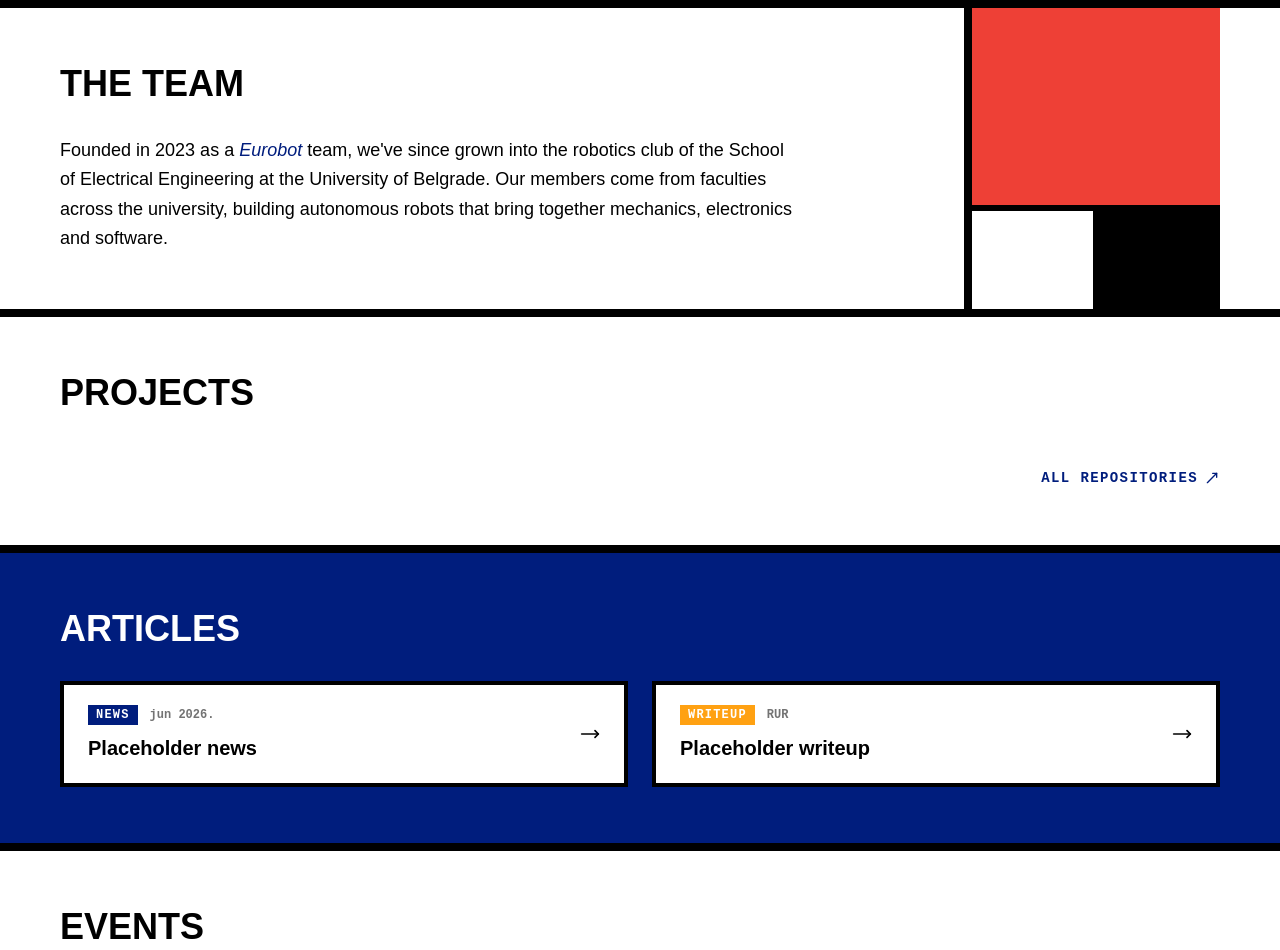
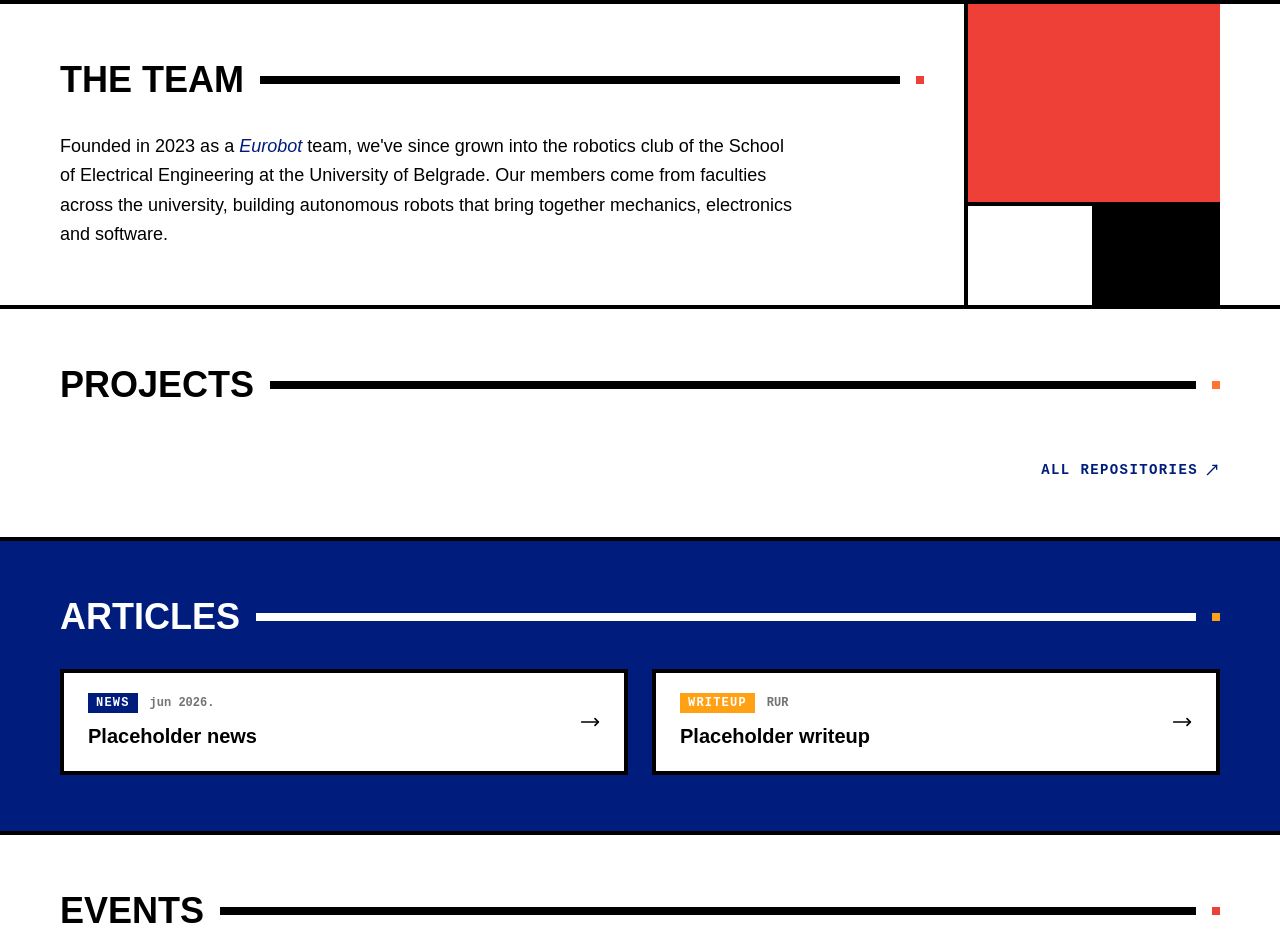
Before and after one commit to rurrobotics/rurrobotics.github.io, an Astro site: page /sr in a window 1280 px wide. Shown: the top 950 px of the page. Built offline with nearby package versions, Linux system fonts and the light colour scheme; Astro itself is replaced by a stand-in of ours; some packages are replaced by stand-ins of ours.

Commit message:
feat: make every border same size and add title decorative lines

```diff
--- a/src/components/about/AboutSection.astro
+++ b/src/components/about/AboutSection.astro
@@ -18,7 +18,7 @@ import SectionTitle from "@components/common/SectionTitle.astro";
 			</p>
 		</div>
 		<div
-			class="hidden lg:grid grid-cols-2 grid-rows-[2fr_1fr] gap-1.5 border-l-8 bg-foreground lg:-my-14"
+			class="hidden lg:grid grid-cols-2 grid-rows-[2fr_1fr] gap-1 border-l-4 bg-foreground lg:-my-14"
 		>
 			<div class="col-span-2 bg-primary"></div>
 			<div class="bg-background"></div>
--- a/src/components/articles/ArticlesSection.astro
+++ b/src/components/articles/ArticlesSection.astro
@@ -13,7 +13,7 @@ const articles = (await getArticles(locale)).filter(
 ---
 
 <Section id="articles" color="tertiary">
-	<SectionTitle>Articles</SectionTitle>
+	<SectionTitle color="secondary">Articles</SectionTitle>
 	{
 		articles.length === 0 ? (
 			<p class="font-mono text-sm text-muted">No articles yet.</p>
--- a/src/components/common/Section.astro
+++ b/src/components/common/Section.astro
@@ -9,7 +9,7 @@ const { id, color } = Astro.props;
 
 <section
 	{id}
-	class="border-t-8"
+	class="border-t-4"
 	style={color &&
 		`background: var(--${color}); color: var(--${color}-foreground)`}
 >
--- a/src/components/common/SectionTitle.astro
+++ b/src/components/common/SectionTitle.astro
@@ -1,16 +1,16 @@
 ---
 interface Props {
 	class?: string;
+	color?: "primary" | "secondary" | "accent" | "tertiary";
 }
 
-const { class: className } = Astro.props;
+const { class: className, color = "primary" } = Astro.props;
 ---
 
-<h2
-	class:list={[
-		"font-display font-bold text-3xl sm:text-4xl uppercase mb-6 sm:mb-8",
-		className,
-	]}
->
-	<slot />
-</h2>
+<div class:list={["flex items-center gap-4 mb-6 sm:mb-8", className]}>
+	<h2 class="font-display font-bold text-3xl sm:text-4xl uppercase">
+		<slot />
+	</h2>
+	<div class="h-2 flex-1 bg-current"></div>
+	<div class="size-2 shrink-0" style={`background: var(--${color})`}></div>
+</div>
--- a/src/components/projects/ProjectsSection.astro
+++ b/src/components/projects/ProjectsSection.astro
@@ -10,7 +10,7 @@ const colors = ["primary", "secondary", "tertiary", "accent"] as const;
 ---
 
 <Section id="projects">
-	<SectionTitle>Projects</SectionTitle>
+	<SectionTitle color="accent">Projects</SectionTitle>
 	<div
 		class="grid pt-1 pl-1"
 		style="grid-template-columns: repeat(auto-fill, minmax(min(100%, 400px), 1fr))"
```
